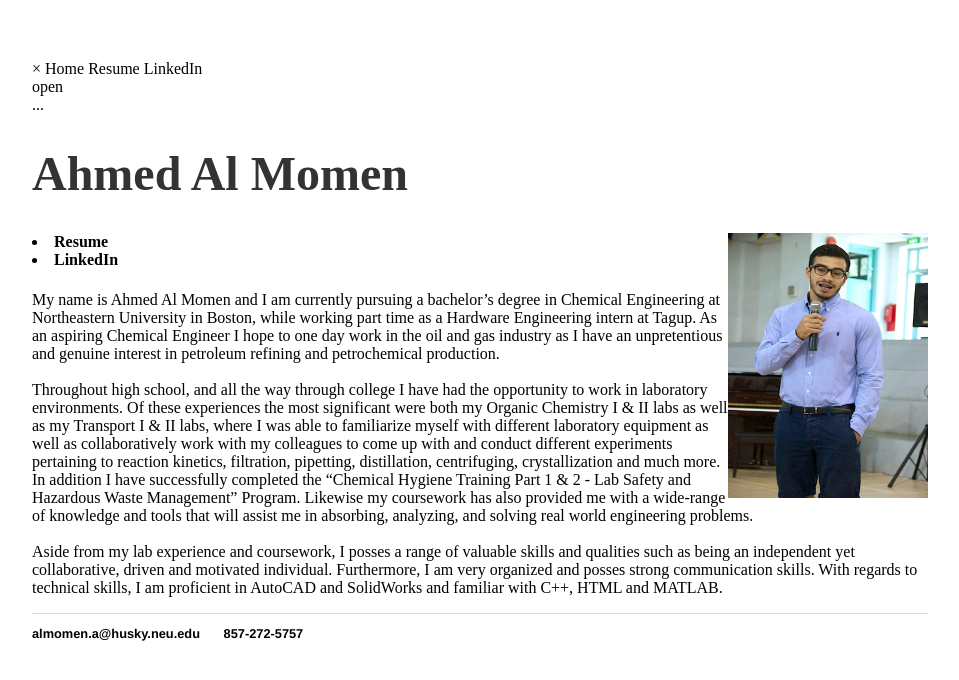
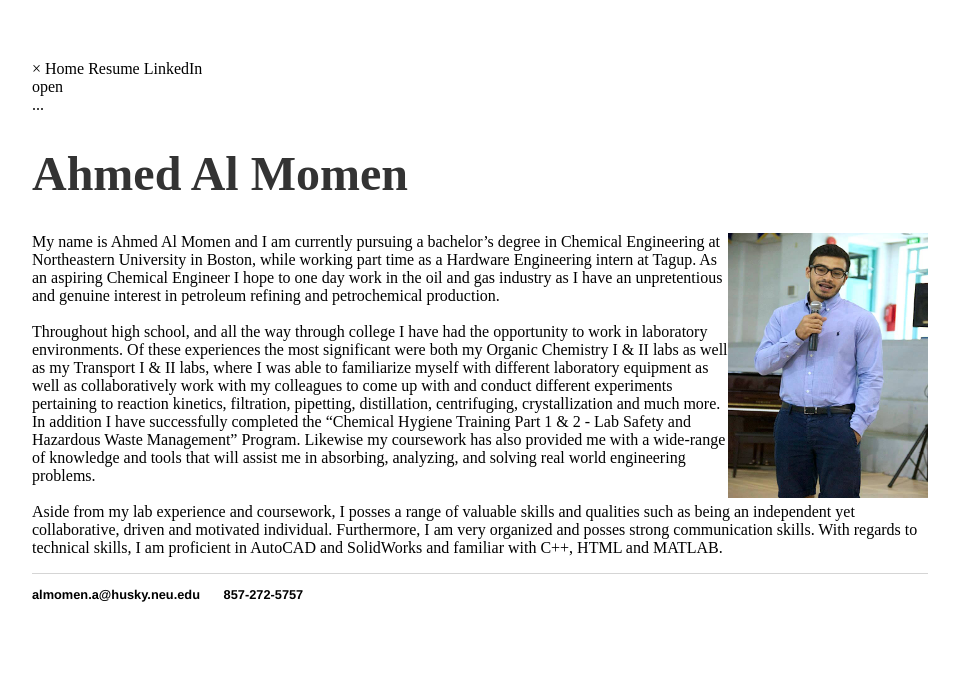
Before and after one commit to ahmedalmomen/aalmomen.com, a Jekyll site: the page built from index.html, in a window 1280 px wide. Shown: the top 680 px of the page, without its empty margins (160-1119 px from the left). Built offline with Jekyll 4.4.1, drawn with Linux system fonts in a browser that asks for light colours.

Commit message:
Update index.html

```diff
--- a/index.html
+++ b/index.html
@@ -7,57 +7,6 @@ title: Ahmed Al Momen|About me
          <h1 style="font-size:300%;">Ahmed Al Momen</h1>
          <img src="/grad breakfast.jpg" alt="html5 Icon"
                  style="float:right;width:200px;height:265px;">
-
-  <h4>
-                  <li><a href="/ahmed-al-momens-resume.pdf">Resume
-                           <style>
-a:link {
-    color: black;
-    background-color: transparent;
-    text-decoration: none;
-}
-a:visited {
-    color: black;
-    background-color: transparent;
-    text-decoration: none;
-}
-a:hover {
-    color: blue;
-    background-color: transparent;
-    text-decoration: none;
-}
-a:active {
-    color: black;
-    background-color: transparent;
-    text-decoration: none;
-}
-</style>
-                           </a></li>
-                  <li><a href="https://www.linkedin.com/in/ahmedalmomen/">LinkedIn
-                           <style>
-a:link {
-    color: black;
-    background-color: transparent;
-    text-decoration: none;
-}
-a:visited {
-    color: black;
-    background-color: transparent;
-    text-decoration: none;
-}
-a:hover {
-    color: blue;
-    background-color: transparent;
-    text-decoration: none;
-}
-a:active {
-    color: black;
-    background-color: transparent;
-    text-decoration: none;
-}
-</style>
-                           </a></li>
-                     </h4>
 
 
          <p>
```
